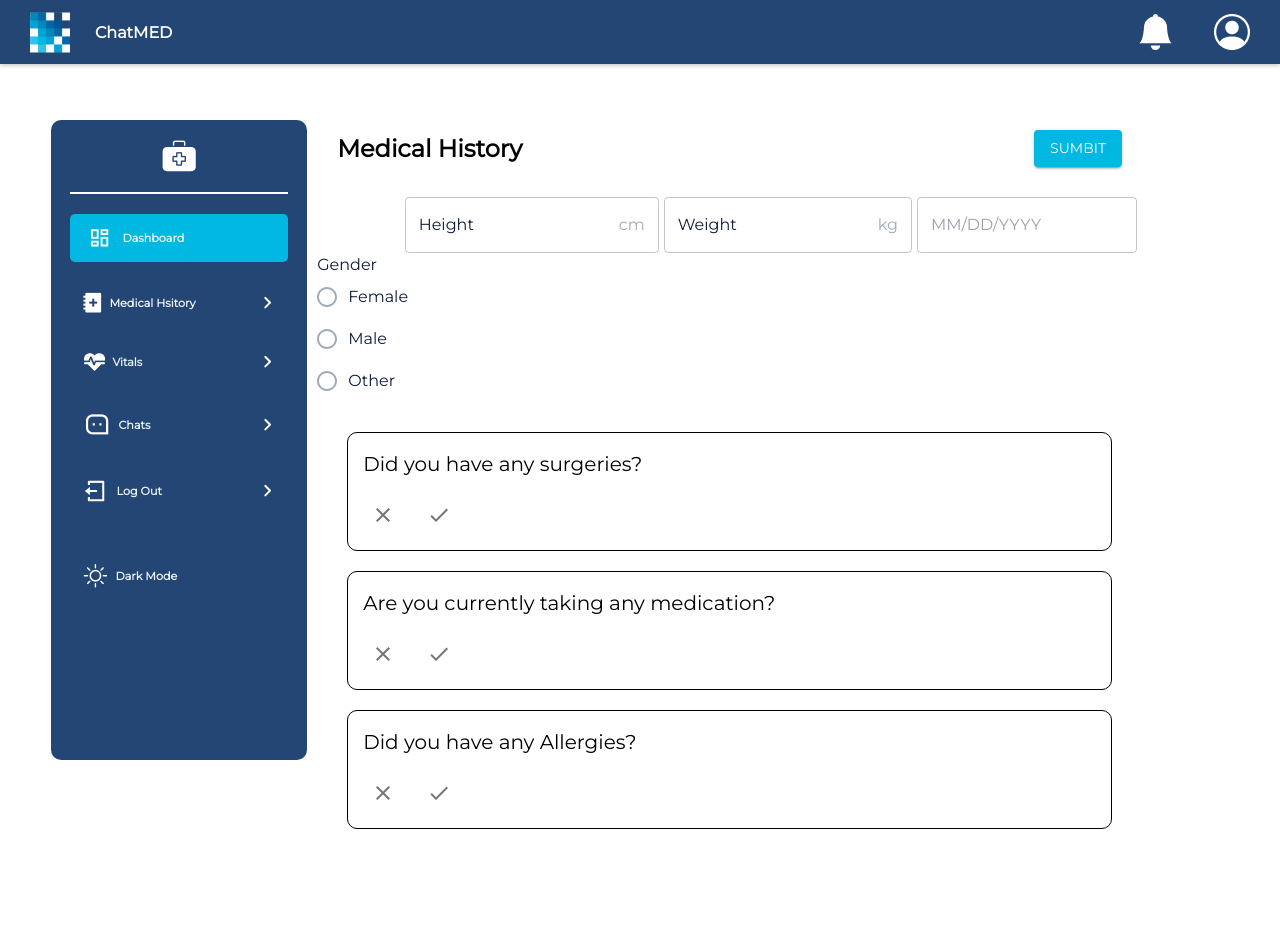
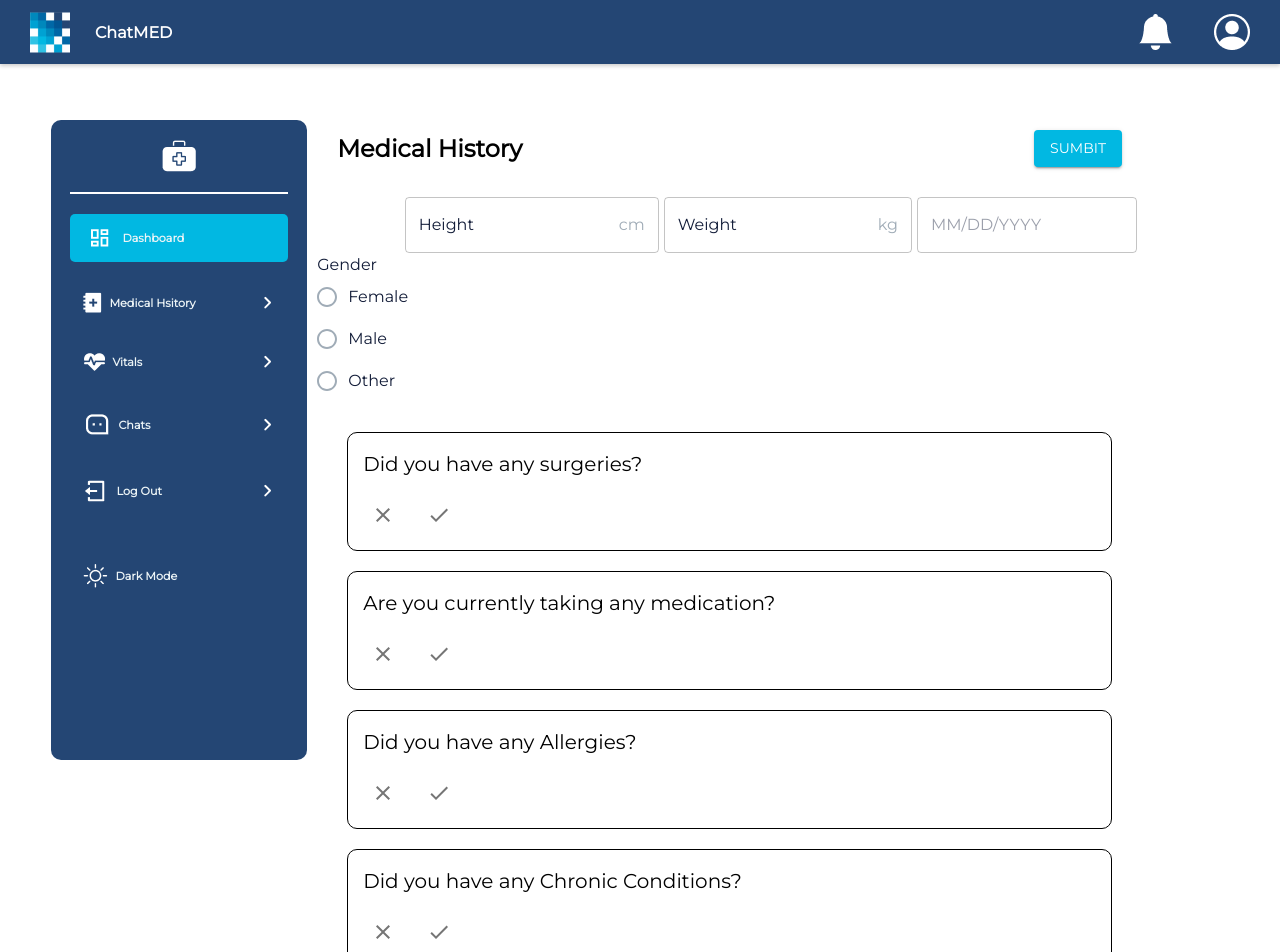
Before and after one commit to mohamad-shoumar/ChatMED, a React (Create React App) app in the folder frontend/: page /medicalhistory in a window 1280 px wide. Shown: the top 952 px of the page. Before the commit the page ends 859 px from the top, so only its background shows below. Built offline with nearby package versions, Linux system fonts and the light colour scheme.

Commit message:
<frontend>minor changes

```diff
--- a/frontend/src/components/ConditionsSection/ConditionsSection.tsx
+++ b/frontend/src/components/ConditionsSection/ConditionsSection.tsx
@@ -54,7 +54,7 @@ const ConditionsSection = ({ onUpdateConditions }: conditionProps) => {
       }}
     >
       <Typography variant="h6" gutterBottom>
-        Did you have any Conditions?
+        Did you have any Chronic Conditions?
       </Typography>
       <Box sx={{ display: "flex", gap: 2, alignItems: "center" }}>
         <IconButton
@@ -158,3 +158,5 @@ const ConditionsSection = ({ onUpdateConditions }: conditionProps) => {
     </Box>
   );
 };
+
+export default ConditionsSection;
--- a/frontend/src/pages/MedicalHistory/MedicalHistory.tsx
+++ b/frontend/src/pages/MedicalHistory/MedicalHistory.tsx
@@ -19,6 +19,7 @@ import { useNavigate } from "react-router-dom";
 import MedicalHistorySection from "../../components/MedicalHistorySection/MedicalHistorySection";
 import SurgeriesSection from "../../components/SurgeriesSection/SurgeriesSection";
 import AllergiesSection from "../../components/AllergySection/AllergySection";
+import ConditionsSection from "../../components/ConditionsSection/ConditionsSection";
 import MedicalHistorySections from "../../components/MedicalHistorySections/MedicalHistorySections";
 import Button from "@mui/material/Button";
 import Typography from "@mui/material/Typography";
@@ -235,6 +236,11 @@ const MedicalHistory = () => {
               <div className={styles.section1}>
                 <AllergiesSection onUpdateAllergies={handleUpdateAllergies} />
               </div>
+              <div className={styles.section1}>
+                <ConditionsSection
+                  onUpdateConditions={handleUpdateChronicConditions}
+                />
+              </div>
             </div>
           </div>
         </div>
```
Also changed, not shown: 2 other files (tests, documents, lock files or other folders).
